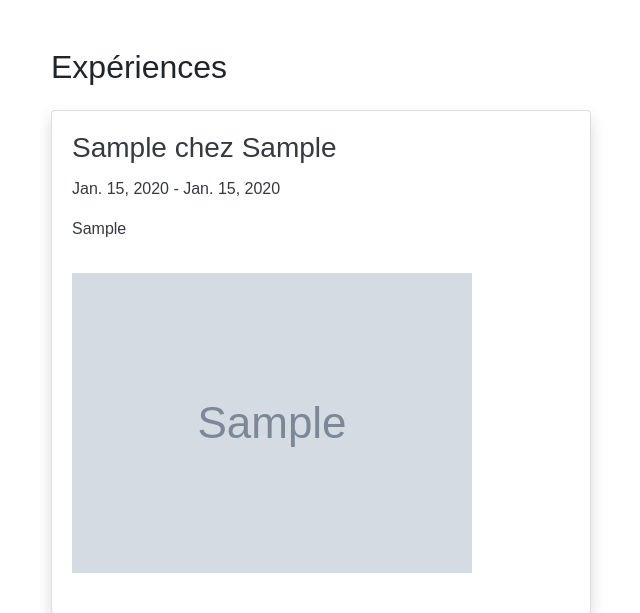
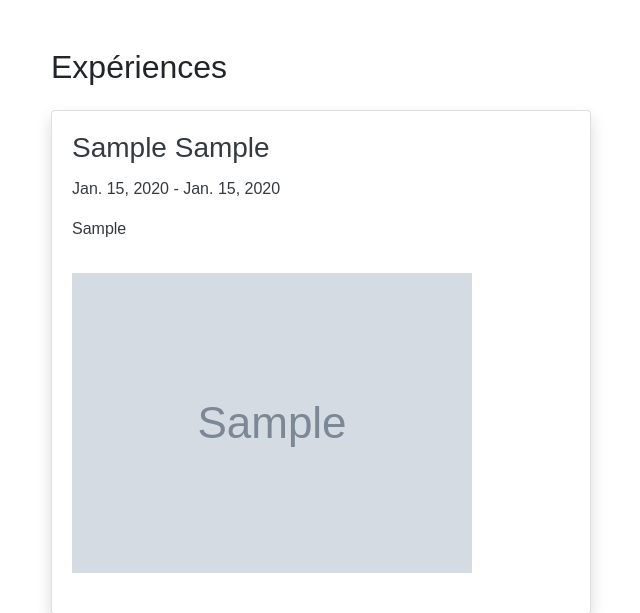
Before and after one commit to Laseguue/CV2, a Django app: page /experience/ in a window 1280 px wide. Shown: the part 56-669 px from the top of the page, without its empty margins (34-674 px from the left). Run offline with Django 4.2, Linux system fonts and the light colour scheme; tables that the repository leaves empty hold one stand-in row (values such as "Sample post"); grey boxes marked "Sample" are stand-in pictures; parts of the project's set-up code (start-up, migrations or seed data) failed here and were passed over; some libraries are stand-ins or nearby versions.

Commit message:
change chez

```diff
--- a/cv/templates/cv/experience.html
+++ b/cv/templates/cv/experience.html
@@ -8,7 +8,7 @@
                 <div class="card h-100 shadow">
                     <a href="{% url 'experience_detail' experience_id=experience.id %}" class="text-decoration-none text-dark">
                         <div class="card-body">
-                            <h3 class="card-title">{{ experience.position }} chez {{ experience.company }}</h3>
+                            <h3 class="card-title">{{ experience.position }} {{ experience.company }}</h3>
                             <p class="card-text">{{ experience.start_date }} - {{ experience.end_date }}</p>
                             <p class="card-text">{{ experience.tasks }}</p>
                             {% if experience.diplome_image %}
```
